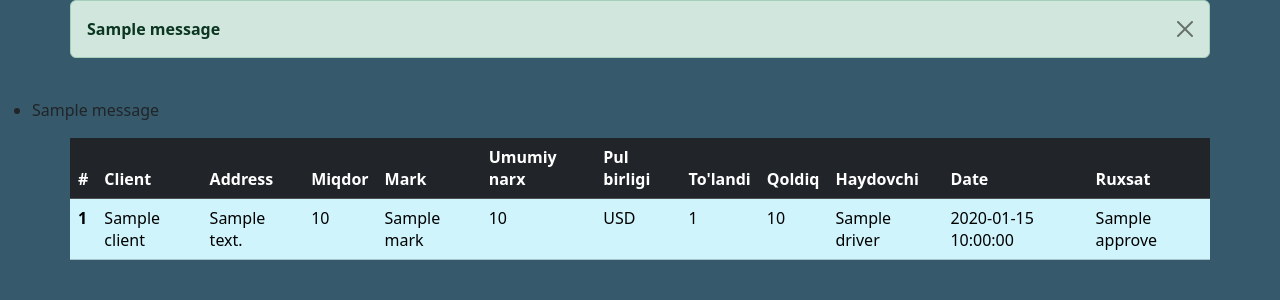
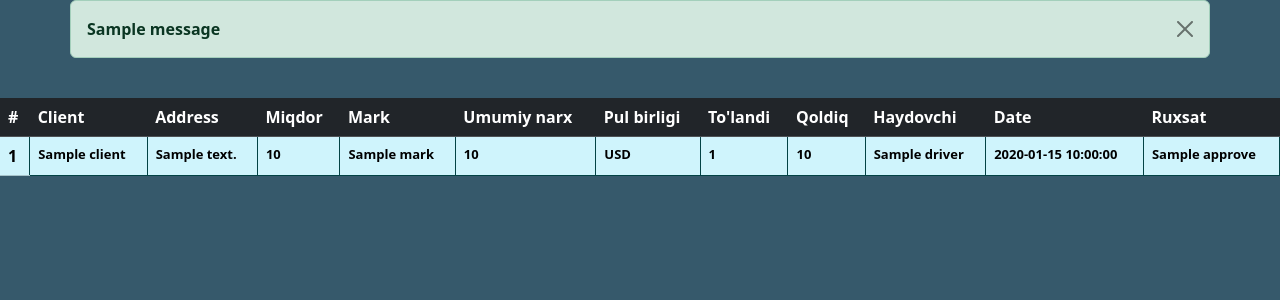
Before and after one commit to Asomiddinov/CRM, a Flask app: template templates/act.html in a window 1280 px wide. Shown: the part 47-347 px from the top of the page. Run offline with Flask 2, Linux system fonts and the light colour scheme; tables that the repository leaves empty hold one stand-in row (values such as "Sample post"); the template is opened without the code that fills it: values that come from a table or form of the project are taken from there, most other values are stand-ins (such as "Sample title", 1, 10 or a date in 2020); one stand-in notice (Sample message) is shown.

Commit message:
Some frontend changes are made

```diff
--- a/templates/act.html
+++ b/templates/act.html
@@ -1,25 +1,27 @@
 {% extends 'layout.html' %}
 {% block content %}
 <br>
-<!-- Start of flash -->
-{% with messages = get_flashed_messages(with_categories=true) %}
-{% if messages %}
-<ul class=flashes>
-    {% for category, message in messages %}
-    <li class="{{ category }}">{{ message }}</li>
-    {% endfor %}
-</ul>
-{% endif %}
-{% endwith %}
-<!-- end of flash -->
+
 <style>
     h2 {
-        text-align: center;
+        text-overflow: ellipsis;
+    }
+
+    td {
+        border: 1px solid rgb(3, 67, 69);
+    }
+
+    td {
+        font-size: small;
+        font-weight: bold;
+        overflow: auto;
+        height: max-content;
     }
 </style>
 {% if client %}
 {{ form.csrf_token() }}
-<table class="container table table-info">
+<div class="d-flex align-content-start flex-wrap">
+    <table class="table table-info">
         <thead class="thead-dark">
             <tr class="table-dark">
                 <th scope="col">#</th>
@@ -53,7 +55,7 @@
             </tr>
         </tbody>
     </table>
-
+</div>
 {% else %}
 <div class="">
     <form class="container-fluid" method="post">
--- a/templates/layout.html
+++ b/templates/layout.html
@@ -66,6 +66,7 @@
         integrity="sha384-w76AqPfDkMBDXo30jS1Sgez6pr3x5MlQ1ZAGC+nuZB+EYdgRZgiwxhTBTkF7CXvN" crossorigin="anonymous">
         </script>
 </body>
+<!-- Start of flash -->
 {% with messages = get_flashed_messages(with_categories=true) %}
 {% if messages %}
 {% for category, message in messages %}
@@ -83,6 +84,7 @@
 {% endfor %}
 {% endif %}
 {% endwith %}
+<!-- end of flash -->
 
 {% block content %}
 {% endblock %}
```
Lines whose indentation alone changed are shown as unchanged.
